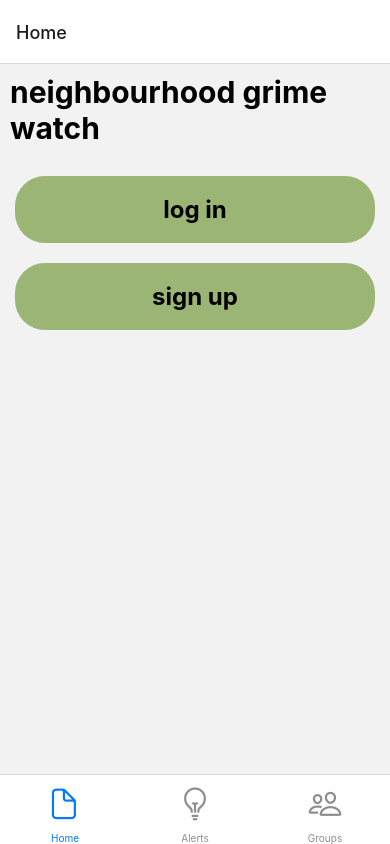
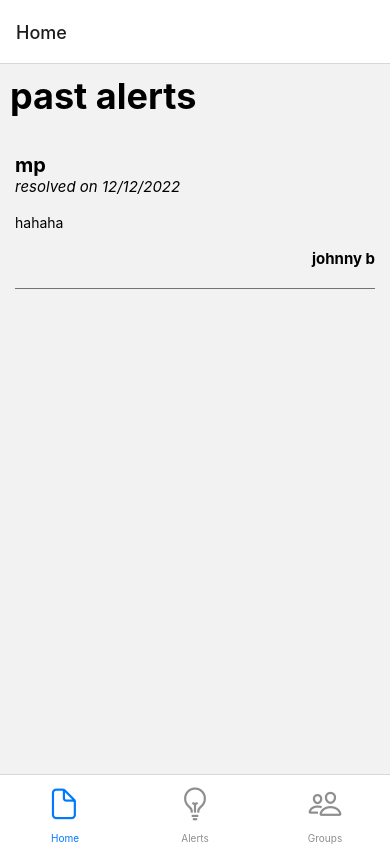
Before and after one commit to anthonycella/Neighbourhood-Mime-Watch, a React Native app in the folder frontend/: screen /Home in a window 390 px wide. Built offline with nearby package versions, Linux system fonts and the light colour scheme.

Commit message:
Condense groupsmemberinvite and groupsmemberadded to use state for views

```diff
--- a/frontend/App.js
+++ b/frontend/App.js
@@ -9,7 +9,6 @@ import NewAlert from './screens/NewAlert';
 import GroupsMain from './screens/GroupsMain';
 import GroupsSpecific from './screens/GroupsSpecific';
 import GroupsMemberInvite from './screens/GroupsMemberInvite';
-import GroupsMemberAdded from './screens/GroupsMemberAdded';
 
 import { NavigationContainer } from '@react-navigation/native';
 import { createBottomTabNavigator } from '@react-navigation/bottom-tabs';
@@ -28,7 +27,7 @@ export default function App() {
       >
         <Tab.Screen
           name="Home"
-          component={LoginSignup}
+          component={Logs}
           options={{
             tabBarLabel: 'Home',
             tabBarIcon: ({ color, size }) => (
@@ -67,7 +66,6 @@ export default function App() {
     //   {/* <GroupsMain /> */}
     //   {/* <GroupsSpecific /> */}
     //   {/* <GroupsMemberInvite /> */}
-    //   {/* <GroupsMemberAdded /> */}
     //   {/* <Logs />
     //   <LoginSignup />
     //   <SmallButton buttonText='edit name' />
--- a/frontend/components/Header.js
+++ b/frontend/components/Header.js
@@ -11,7 +11,7 @@ export default Header;
 
 const styles = StyleSheet.create({
   container: {
-    fontSize: 30,
+    fontSize: 36,
     fontWeight: 'bold',
     margin: 10,
     marginBottom: 20
--- a/frontend/screens/GroupsMemberAdded.js
+++ /dev/null
@@ -1,32 +0,0 @@
-import { StyleSheet, Text, View } from 'react-native';
-import React from 'react';
-import Button from '../components/Button';
-import Header from '../components/Header';
-import TextInput2 from '../components/TextInput2';
-import colours from '../config/colours';
-
-export default function GroupsMemberAdded() {
-  function handleBack() {
-
-  }
-
-  return (
-    <View style={styles.container}>
-      <Header text='778 430 1822 is now able to receive text alerts for Mount Pleasant Building.' />
-      <Button
-        onPress={handleBack}
-        buttonText='Back to group'
-        colour={colours.green}
-      />
-    </View>
-  );
-}
-
-const styles = StyleSheet.create({
-  container: {
-    marginTop: '50%',
-    display: 'flex',
-    flexDirection: 'column',
-    justifyContent: 'center',
-  },
-});
--- a/frontend/screens/GroupsMemberInvite.js
+++ b/frontend/screens/GroupsMemberInvite.js
@@ -1,17 +1,21 @@
-import { StyleSheet, Text, View } from 'react-native';
-import React from 'react';
+import { StyleSheet, View } from 'react-native';
+import React, { useState } from 'react';
 import Button from '../components/Button';
 import Header from '../components/Header';
 import TextInput2 from '../components/TextInput2';
 import colours from '../config/colours';
 
 export default function GroupsMemberInvite(props) {
+  const [inviteSent, setInviteSent] = useState(false);
+
   function handleInvite() {
 
   }
 
   return (
-    <View style={styles.container}>
+    <View>
+      {inviteSent ?
+      <View style={styles.sendInvite}>
         <Header text='Mount Pleasant Building' />
         <TextInput2 placeholder="phone number" />
         <Button
@@ -20,14 +24,30 @@ export default function GroupsMemberInvite(props) {
           colour={colours.green}
         />
       </View>
+      :
+      <View style={styles.inviteSent}>
+        <Header text='778 430 1822 is now able to receive text alerts for Mount Pleasant Building.' />
+        <Button
+          onPress={handleBack}
+          buttonText='Back to group'
+          colour={colours.green}
+        />
+      </View>}
+    </View>
   );
 }
 
 const styles = StyleSheet.create({
-  container: {
+  sendInvite: {
     marginTop: '50%',
     display: 'flex',
     flexDirection: 'column',
     justifyContent: 'center',
   },
+  inviteSent: {
+    marginTop: '50%',
+    display: 'flex',
+    flexDirection: 'column',
+    justifyContent: 'center',
+  }
 });
--- a/frontend/screens/Logs.js
+++ b/frontend/screens/Logs.js
@@ -15,6 +15,10 @@ function Logs(props) {
 
   function handleBack() {
     setViewAlert(false);
+  }
+
+  function handleStatusChange() {
+
   }
 
   return (
@@ -39,16 +43,21 @@ function Logs(props) {
           colour={colours.green}
           onPress={handleBack}
         />
-        <Article />
+        <Article
+          location="mp"
+          date="12/12/2022"
+          body="hahaha"
+          neighbourName="johnny b"
+        />
         <Button
           buttonText="mark resolved"
           colour={colours.green}
-          onPress={handleBack}
+          onPress={handleStatusChange}
         />
         <Button
           buttonText="mark ongoing"
           colour={colours.yellow}
-          onPress={handleBack}
+          onPress={handleStatusChange}
         />
       </>}
     </View>
--- a/frontend/screens/NewAlert.js
+++ b/frontend/screens/NewAlert.js
@@ -33,6 +33,8 @@ function NewAlert(props) {
   }
 
   function handleBack() {
+    setGroup("");
+    setActivity("");
     setAlertSent(false);
   }
 
```
Lines whose indentation alone changed are shown as unchanged.
